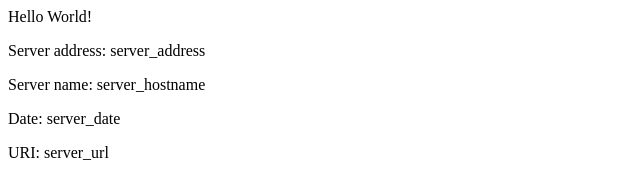
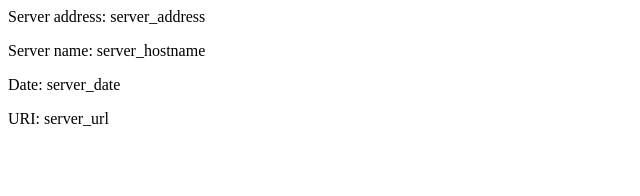
Before and after one commit to p-dipen/eks-example, a plain HTML site: page src/index.html in a window 1280 px wide. Shown: the whole page, without its empty margins (0-640 px from the left). Drawn offline with Linux system fonts and the light colour scheme.

Commit message:
v2 Updating home page

```diff
--- a/src/index.html
+++ b/src/index.html
@@ -2,7 +2,7 @@
 <title>Hello World</title>
 </head>
 <div class="info">
-<h>Hello World!</h>
+<title>Hello World!</title>
 <p><span>Server&nbsp;address:</span> <span>server_address</span></p>
 <p><span>Server&nbsp;name:</span> <span>server_hostname</span></p>
 <p class="smaller"><span>Date:</span> <span>server_date</span></p>
```
